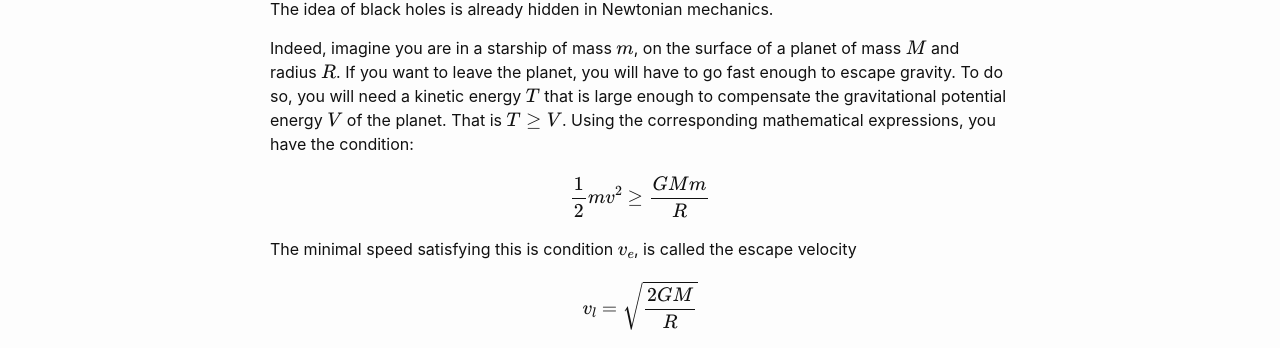
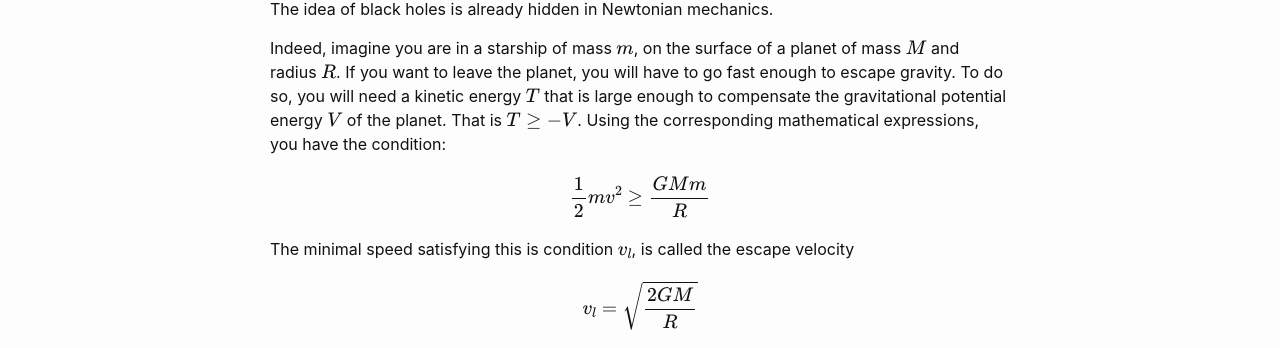
Before and after one commit to YoloNomy/YoloNomy.github.io, a Jekyll site: the page built from codes/cosmo/black-holes.md, in a window 1280 px wide. Shown: the part 257-605 px from the top of the page. Built offline with Jekyll 4.4.1, drawn with Linux system fonts in a browser that asks for light colours; formulas are drawn with MathJax 3.

```diff
--- a/codes/cosmo/black-holes.md
+++ b/codes/cosmo/black-holes.md
@@ -7,12 +7,12 @@ title: "Cosmological Horizons"
 
 The idea of black holes is already hidden in Newtonian mechanics.
 
-Indeed, imagine you are in a starship of mass $m$, on the surface of a planet of mass $M$ and radius $R$. If you want to leave the planet, you will have to go fast enough to escape gravity. To do so, you will need a kinetic energy $T$ that is large enough to compensate the gravitational potential energy $V$ of the planet. That is $ T \geq V  $.
+Indeed, imagine you are in a starship of mass $m$, on the surface of a planet of mass $M$ and radius $R$. If you want to leave the planet, you will have to go fast enough to escape gravity. To do so, you will need a kinetic energy $T$ that is large enough to compensate the gravitational potential energy $V$ of the planet. That is $ T \geq -V  $.
 Using the corresponding mathematical expressions, you have the condition:
 
 $$ \frac{1}{2}mv^2 \geq \frac{GMm}{R}  $$
 
-The minimal speed satisfying this is condition $v_e$, is called the escape velocity
+The minimal speed satisfying this is condition $v_l$, is called the escape velocity
 
 $$ v_l = \sqrt{\frac{2GM}{R}}$$
 
```
